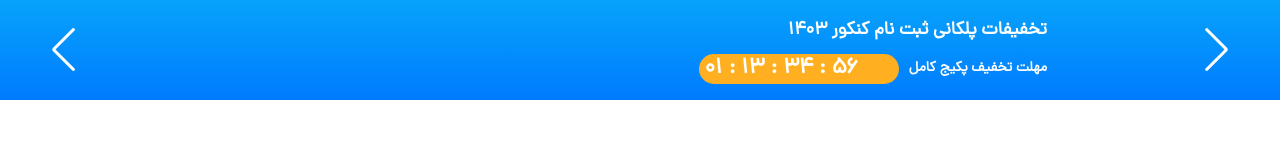
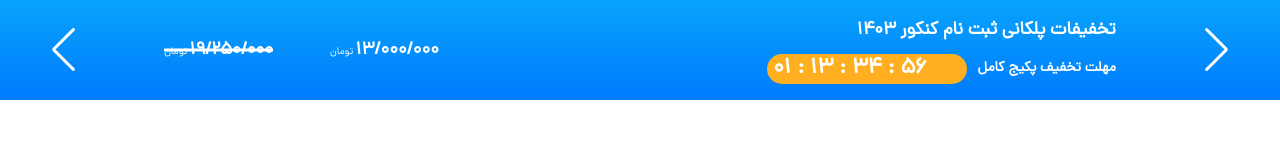
Before and after one commit to pouya-mirzaei/classino-landing-page, a website: page index.html in a window 1280 px wide. Drawn offline with Linux system fonts and the light colour scheme.

Commit message:
update : finished the top slider

```diff
--- a/index.html
+++ b/index.html
@@ -67,7 +67,21 @@
               </div>
               <!-- left side -->
 
-              <div></div>
+              <div class="slider__pricing">
+                <span>
+                  <span class="txt txt-white txt-medium">13/000/000</span>
+                  <span class="price-badge txt-white">تومان</span>
+                </span>
+
+                <svg>
+                  <use href="css/fontawesome/sprites/solid.svg#angles-right"></use>
+                </svg>
+
+                <span class="lined">
+                  <span class="txt txt-white txt-medium">19/250/000</span>
+                  <span class="slider__price-badge txt-white">تومان</span>
+                </span>
+              </div>
             </div>
           </div>
         </div>
--- a/sass/abstracts/_mixin.scss
+++ b/sass/abstracts/_mixin.scss
@@ -0,0 +1,5 @@
+@mixin d-flex($align-items, $justify-content: flex-start) {
+  display: flex;
+  align-items: $align-items;
+  justify-content: $justify-content;
+}
--- a/sass/base/_base.scss
+++ b/sass/base/_base.scss
@@ -15,3 +15,10 @@ body {
   min-height: 100vh;
   font-family: "Dana";
 }
+
+svg {
+  width: 2.2rem;
+  height: 2.2rem;
+  font-weight: 700;
+  fill: var(--color-white);
+}
--- a/sass/base/_utilities.scss
+++ b/sass/base/_utilities.scss
@@ -21,3 +21,17 @@
 .u-margin-bottom-big {
   margin-bottom: 6rem;
 }
+
+.lined {
+  position: relative;
+
+  &::before {
+    content: "";
+    position: absolute;
+    top: 50%;
+    transform: translateY(-50%);
+    width: 100%;
+    height: 3px;
+    background-color: var(--color-white);
+  }
+}
--- a/sass/components/_slider.scss
+++ b/sass/components/_slider.scss
@@ -14,9 +14,8 @@
       top: 50%;
       left: 50%;
       transform: translate(-50%, -50%);
-      display: flex;
-      align-items: center;
-      justify-content: space-around;
+
+      @include d-flex(center, space-around);
     }
   }
 
@@ -37,21 +36,15 @@
     border-radius: var(--border-radius-270);
     background-color: var(--color-secondary-1);
     position: relative;
-    display: flex;
-    align-items: center;
+    @include d-flex(center);
 
     svg {
       position: absolute;
       right: 0.5rem;
-      width: 2.2rem;
-      height: 2.2rem;
-      font-weight: 700;
-      fill: var(--color-white);
     }
 
     &--time {
-      display: flex;
-      align-items: center;
+      @include d-flex(center);
       flex-direction: row-reverse;
       position: absolute;
       left: 0;
@@ -64,6 +57,19 @@
         margin-left: 0.6rem;
       }
     }
+  }
+
+  &__pricing {
+    width: 27.5rem;
+    @include d-flex(center, space-between);
+
+    svg {
+      fill: var(--color-secondary-1);
+    }
+  }
+
+  &__price-badge {
+    font-size: 1rem;
   }
 }
 
@@ -78,7 +84,6 @@
 }
 
 .timer-container {
-  display: flex;
-  align-items: center;
+  @include d-flex(center);
   gap: 0 1rem;
 }
```
Also changed, not shown: css/styles.css.
